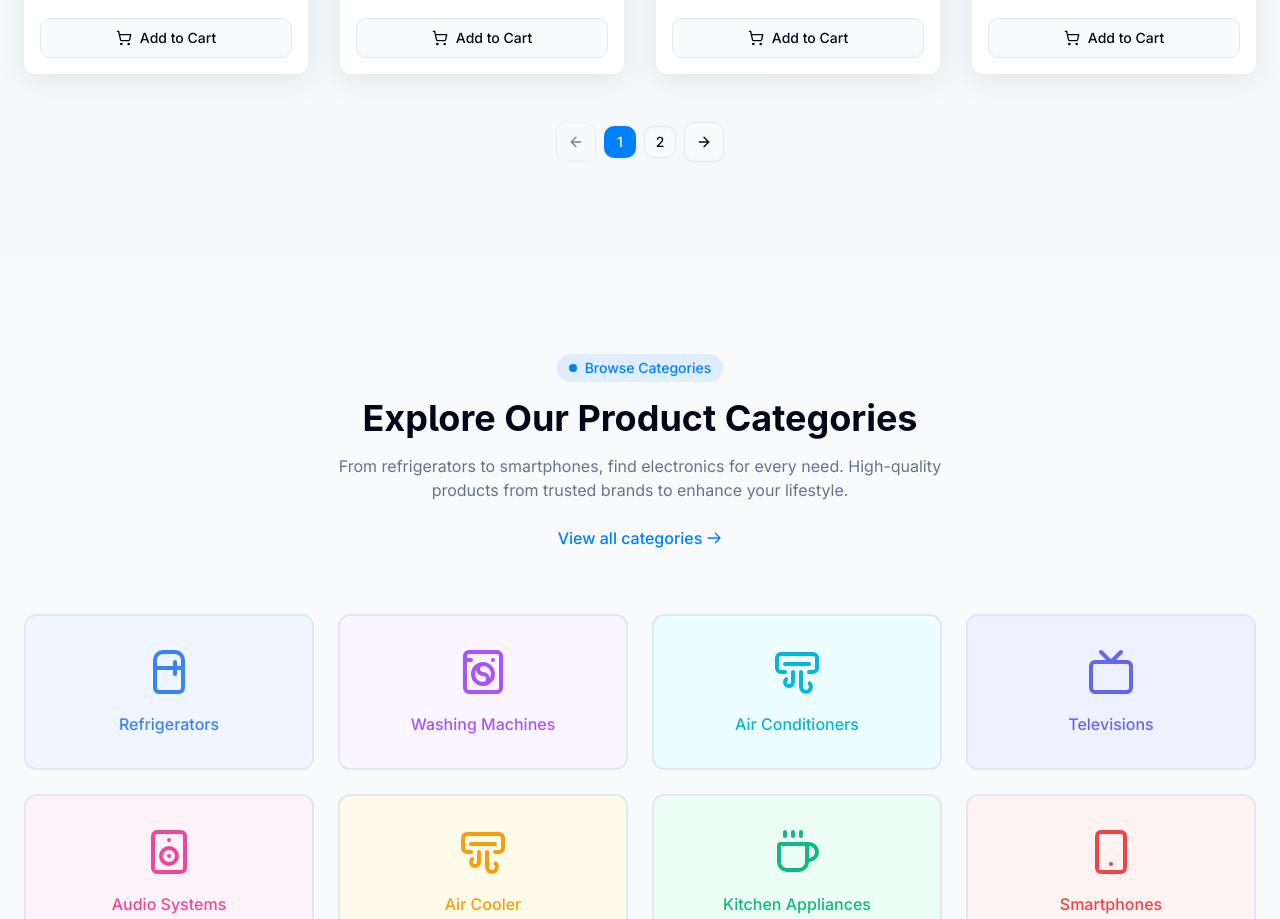
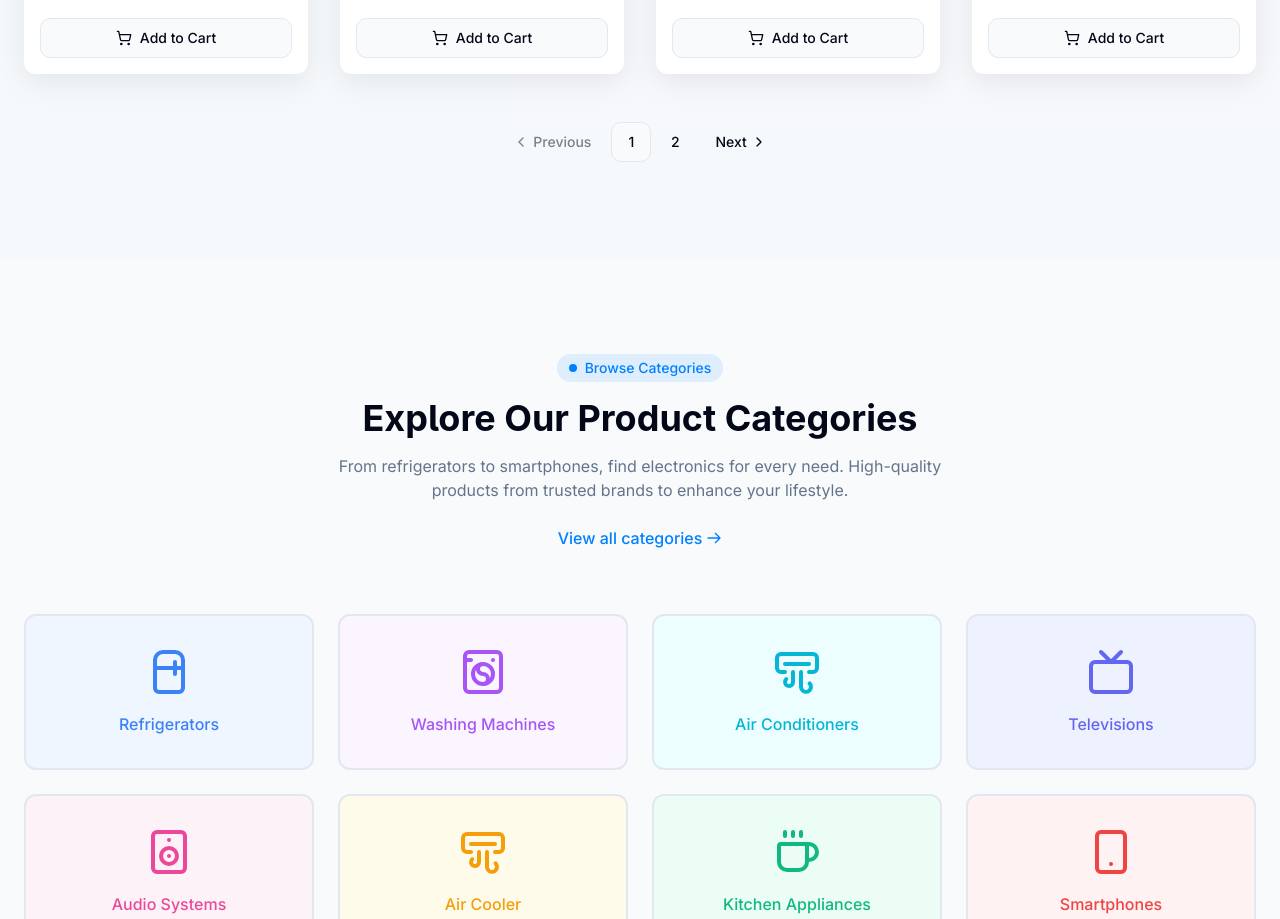
Before and after one commit to TanmayChaurasia24/deepak-electro-haven, a React (Vite) app: page / in a window 1280 px wide. Shown: the part 1403-2322 px from the top of the page. Built offline with nearby package versions, Linux system fonts and the light colour scheme.

Commit message:
Fix: Adjust pagination for product display
Adjust pagination logic to display only necessary page numbers based on the number of products and items per page. Ensure that the pagination controls accurately reflect the available pages.

```diff
--- a/src/components/FeaturedProducts.tsx
+++ b/src/components/FeaturedProducts.tsx
@@ -5,11 +5,20 @@ import { Button } from "@/components/ui/button";
 import { ArrowRight, ArrowLeft } from "lucide-react";
 import { Link } from "react-router-dom";
 import images from "../data/images.json";
+import {
+  Pagination,
+  PaginationContent,
+  PaginationEllipsis,
+  PaginationItem,
+  PaginationLink,
+  PaginationNext,
+  PaginationPrevious,
+} from "@/components/ui/pagination";
 
 const FeaturedProducts = () => {
   const sectionRef = useRef<HTMLDivElement>(null);
   const [currentPage, setCurrentPage] = useState(1);
-  const itemsPerPage = 4;
+  const itemsPerPage = 4; // Exactly 4 products per row/page
 
   const products = [
     {
@@ -122,6 +131,26 @@ const FeaturedProducts = () => {
     };
   }, []);
 
+  // Generate pagination items based on total pages
+  const renderPaginationItems = () => {
+    const items = [];
+
+    for (let i = 1; i <= totalPages; i++) {
+      items.push(
+        <PaginationItem key={i}>
+          <PaginationLink
+            onClick={() => paginate(i)}
+            isActive={currentPage === i}
+          >
+            {i}
+          </PaginationLink>
+        </PaginationItem>
+      );
+    }
+
+    return items;
+  };
+
   return (
     <section id="products" className="py-24 bg-secondary/30" ref={sectionRef}>
       <div className="container mx-auto px-4 md:px-6">
@@ -158,42 +187,28 @@ const FeaturedProducts = () => {
           ))}
         </div>
 
-        {/* Pagination Controls */}
+        {/* Pagination Controls using shadcn/ui pagination component */}
         {totalPages > 1 && (
-          <div className="flex justify-center items-center mt-12">
-            <Button
-              onClick={prevPage}
-              disabled={currentPage === 1}
-              variant="outline"
-              size="icon"
-              className="mr-2"
-            >
-              <ArrowLeft className="h-4 w-4" />
-            </Button>
+          <div className="mt-12 scroll-reveal">
+            <Pagination>
+              <PaginationContent>
+                <PaginationItem>
+                  <PaginationPrevious
+                    onClick={prevPage}
+                    className={currentPage === 1 ? "pointer-events-none opacity-50" : ""}
+                  />
+                </PaginationItem>
 
-            <div className="flex space-x-2">
-              {Array.from({ length: totalPages }).map((_, index) => (
-                <Button
-                  key={index}
-                  onClick={() => paginate(index + 1)}
-                  variant={currentPage === index + 1 ? "default" : "outline"}
-                  size="sm"
-                  className="w-8 h-8 p-0"
-                >
-                  {index + 1}
-                </Button>
-              ))}
-            </div>
+                {renderPaginationItems()}
 
-            <Button
-              onClick={nextPage}
-              disabled={currentPage === totalPages}
-              variant="outline"
-              size="icon"
-              className="ml-2"
-            >
-              <ArrowRight className="h-4 w-4" />
-            </Button>
+                <PaginationItem>
+                  <PaginationNext
+                    onClick={nextPage}
+                    className={currentPage === totalPages ? "pointer-events-none opacity-50" : ""}
+                  />
+                </PaginationItem>
+              </PaginationContent>
+            </Pagination>
           </div>
         )}
       </div>
```
